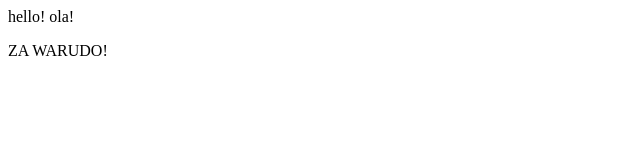
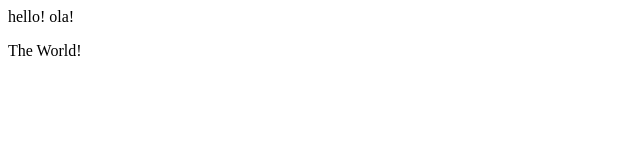
Before and after one commit to CatsBox/my-first-repo, a plain HTML site: page index.html in a window 1280 px wide. Shown: the full height of the page, 0-640 px from the left. Drawn offline with Linux system fonts and the light colour scheme.

Commit message:
the world!

```diff
--- a/index.html
+++ b/index.html
@@ -11,6 +11,6 @@
         hello!
         ola!
     </div>
-    <p>ZA WARUDO!</p>
+    <p>The World!</p>
 </body>
 </html>
```
